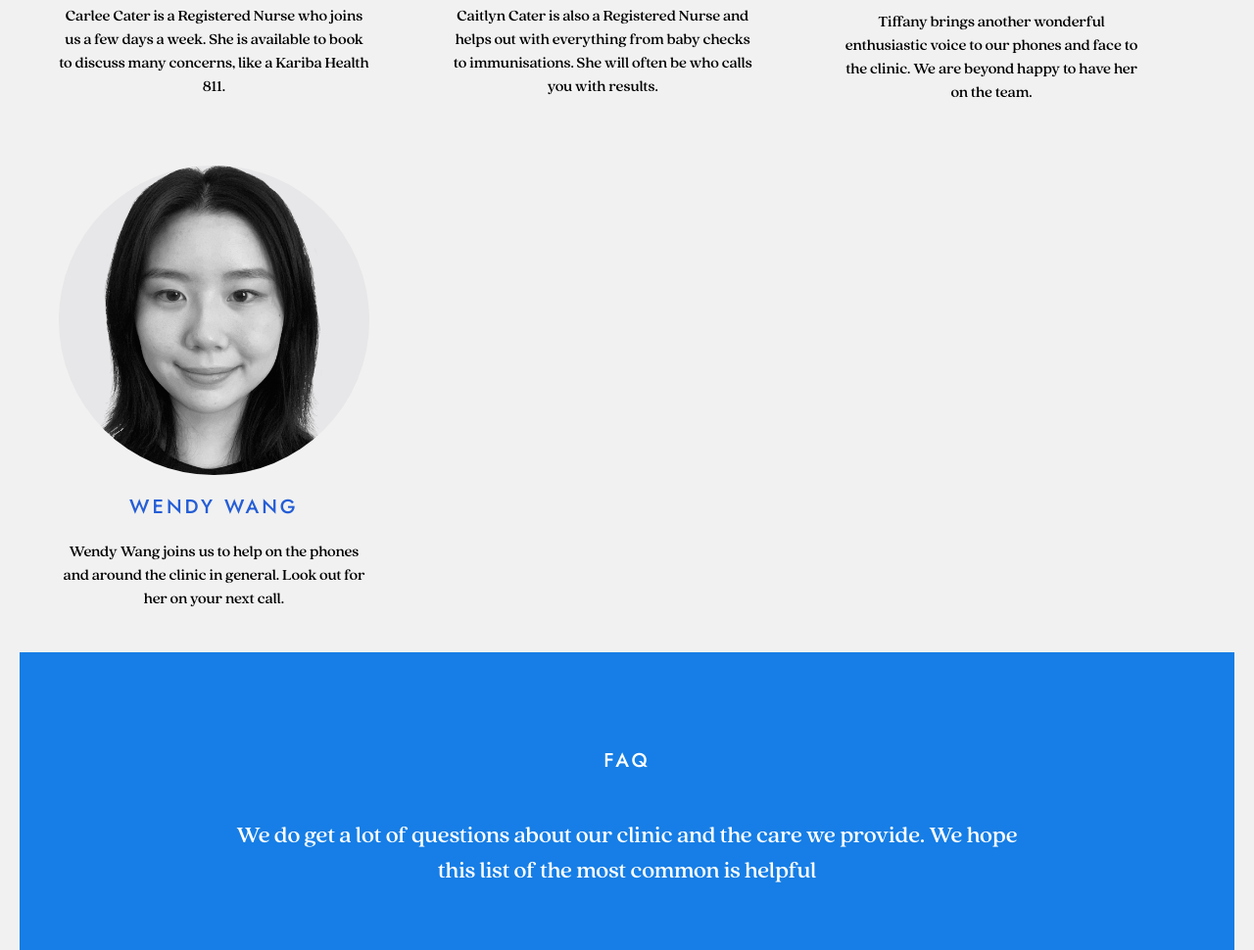
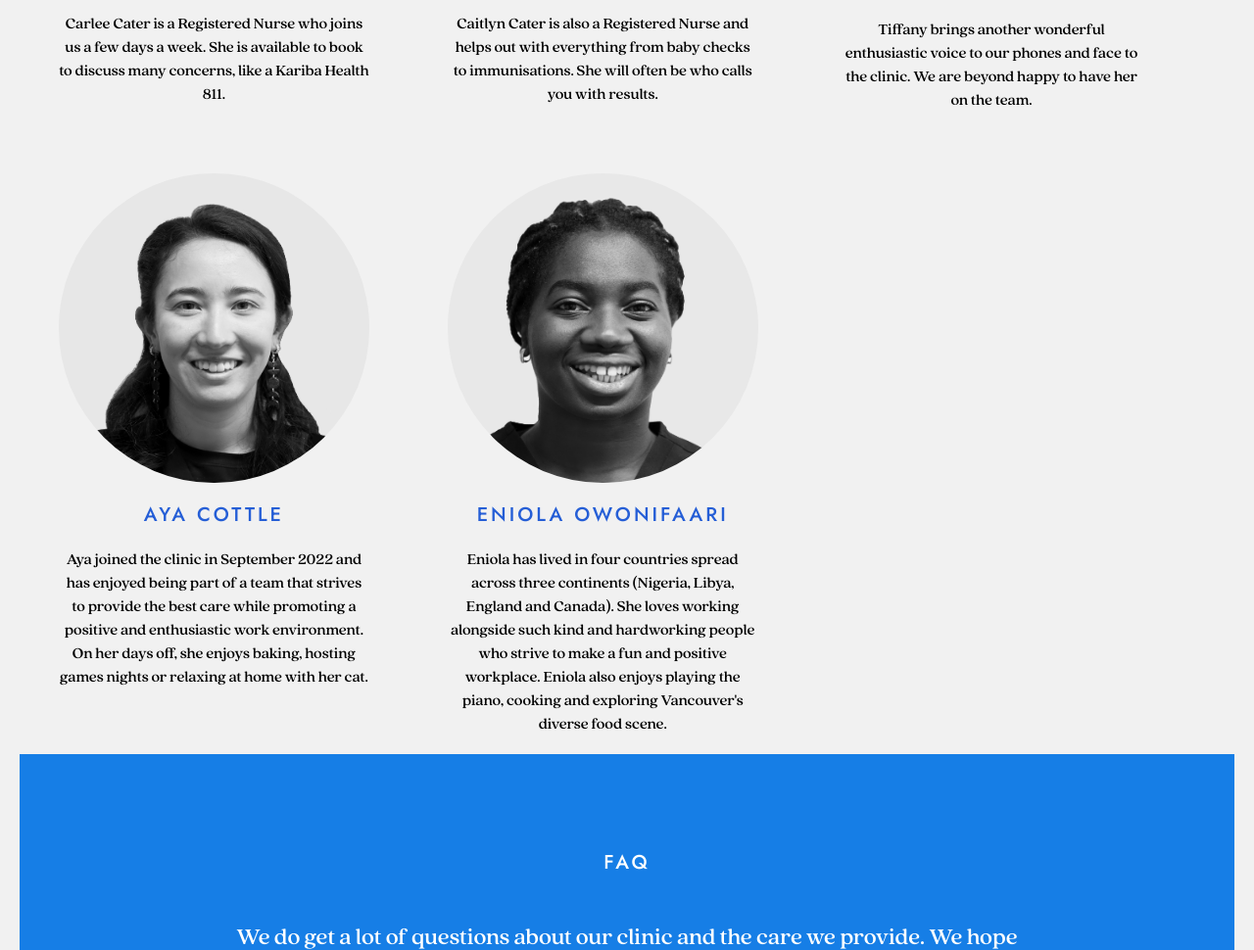
Before and after one commit to karibahealth/kariba, a website: page index.html in a window 1280 px wide. Shown: the part 4760-5730 px from the top of the page at 98% size. Drawn offline with nearby package versions, Linux system fonts and the light colour scheme.

Commit message:
Added extra people
Added jesse, eniola and aya to the site. Also removed sam from the booking form

```diff
--- a/index.html
+++ b/index.html
@@ -247,7 +247,7 @@
                                </div>
                                 <div class="tour_team__image_right">
                                     <figure>
-                                        <img src="-/img/team_sam.png" alt="" />
+                                        <img src="-/img/team_jesse.jpg" alt="" />
                                     </figure>
                                 </div>
                             </div>
@@ -255,10 +255,12 @@
 
                             <div class="our_team__bio_50_right">
                                 <div class="our_team__name_right">
-                                    <h2>Dr Samantha Man</h2>
+                                    <h2>Dr Jesse Creamer</h2>
                                 </div>
                                 <div class="our_team__content common-content--small-serif">
-                                    <p>Dr Samantha Man is our newest physician. Originally from Calgary, she trained at McMaster University in Ontario. She practises full scope family practice, but also has a special interest in dermatology and pediatrics.</p>
+                                    <p>Dr Jesse Creamer has joined Kariba after completing her schooling at the University of Toronto.
+                                        Originally from Novia Scotia, her areas of special interest include adolescent medicine and mental health.
+                                    Outside of work, she enjoys spending time with family and her dog, gardening and exploring what B.C. has to offer.</p>
 
                                 </div>
                             </div>
@@ -365,7 +367,7 @@
 
                             <div class="small_team__image">
                                 <figure>
-                                    <img src="-/img/team_wendy.jpg" alt="" />
+                                    <img src="-/img/team_aya.jpg" alt="" />
                                 </figure>
                             </div>
 
@@ -373,12 +375,37 @@
 
                             <div class="small_team__bio">
                                 <div class="small_team__name">
-                                    <h2>Wendy Wang</h2>
+                                    <h2>Aya Cottle</h2>
                                 </div>
                                 <div class="small_team__content common-content--small-serif ">
-                                    <p>Wendy Wang joins us to help on the phones and around the clinic in general. Look out for her on your next call.</p>
-                                    &nbsp;
+                                    <p>Aya joined the clinic in September 2022 and has enjoyed being part of a team that strives
+                                    to provide the best care while promoting a positive and enthusiastic work environment.
+                                    On her days off, she enjoys baking, hosting games nights or relaxing at home with her cat.</p>
+                                </div>
+                            </div>
+                        </div>
 
+                        <div class="small_team__card">
+
+
+
+                            <div class="small_team__image">
+                                <figure>
+                                    <img src="-/img/team_eniola.jpg" alt="" />
+                                </figure>
+                            </div>
+
+
+
+                            <div class="small_team__bio">
+                                <div class="small_team__name">
+                                    <h2>Eniola Owonifaari</h2>
+                                </div>
+                                <div class="small_team__content common-content--small-serif ">
+                                    <p>Eniola has lived in four countries spread across three continents (Nigeria, Libya, England and Canada).
+                                    She loves working alongside such kind and hardworking people who strive to make a fun and
+                                    positive workplace.
+                                    Eniola also enjoys playing the piano, cooking and exploring Vancouver's diverse food scene.</p>
                                 </div>
                             </div>
                         </div>
```
Also changed, not shown: bookings.html (+1 -1 lines), -/img/team_aya.jpg (added), -/img/team_eniola.jpg (added), -/img/team_jesse.jpg (added).
